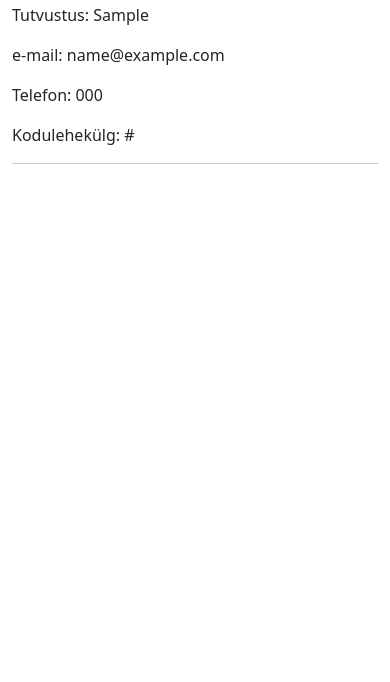
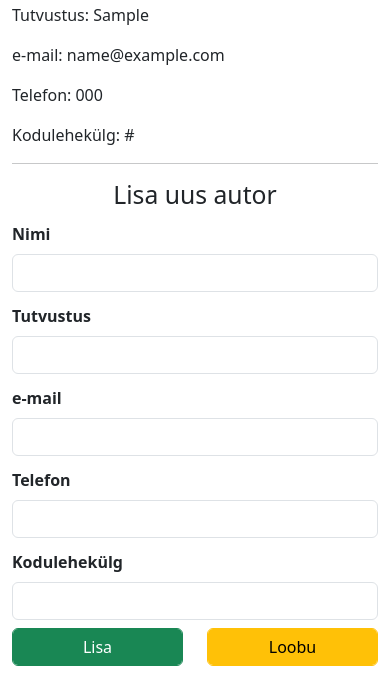
Before and after one commit to HaldiHaldjas/homepage, a PHP site: page /index.php?page=authors in a window 390 px wide. Shown: the part 316-998 px from the top of the page. Before the commit the page ends 480 px from the top, so only its background shows below. Run offline with PHP 8.4, Linux system fonts and the light colour scheme; tables that the repository leaves empty hold one stand-in row (values such as "Sample post").

Commit message:
Autorite lisamine

```diff
--- a/authors.php
+++ b/authors.php
@@ -1,12 +1,19 @@
 <h2 class="text-center">Autorid</h2>
 <?php
+
+require_once 'config/connection.php';
 
 // sql lause, päring ja if lause
 
 $sql = "SELECT * FROM authors";
-$authors = $database->dbGetArray($sql);
+$stmt = $database->dbQuery($sql);
+// $authors = $database->dbGetArray($sql);
 
-if ($authors !== false) {
+$stmt->execute();
+
+$authors = $stmt->fetchAll(PDO::FETCH_ASSOC);
+
+if ($authors) {
     foreach ($authors as $author) {
         echo '<h2>' . $author['name'] . '</h2>';
         echo '<p>Tutvustus: ' . $author['introduction'] . '</p>';
@@ -21,4 +28,108 @@ if ($authors !== false) {
     <div class="alert alert-danger">Sobivaid kirjeid ei leitud</div>
     <?php
 }
+
 ?>
+<?php
+// Lisa uus autor
+
+if (isset($_POST["submit"])) {
+    // võtame vormi sisestatud andmed ja paneme muutujatesse - 2 moodi
+    $name = $_POST["name"];
+    $introduction = $_POST["introduction"];
+    $email = $_POST["email"];
+    $phone = $_POST["phone"];
+    $website = $_POST["website"];
+
+    $sql = "INSERT INTO authors
+    (name, introduction, email, phone, website)
+    VALUES (" . $database->dbFix($name) . ", " . $database->dbFix($introduction) . ", " . $database->dbFix($email) . ", " . $database->dbFix($phone) . ", " . $database->dbFix($website) . ");";
+
+    if ($database->dbQuery($sql)) {
+        $success = true;
+        // kuna laeb uuesti lehe, kustutame posti sisu ära
+        $_POST = array();
+        // php enda funktsioon
+    } else {
+        $success = false;
+    }
+}
+?>
+<div>
+<div class="row">
+    <div class="col-md-8 mx-auto">
+        <h2 class="text-center">Lisa uus autor</h2>
+
+        <?php
+        // Siia tuleb kas roheline või punane teavituskast lisamise kohta
+        // if lause, kas läks andmebaasi kirjutamine läbi
+        // kas muutuja on olemas ja kas success on true
+        // kas läks andmebaasi või ei läinud
+        if (isset($success) && $success) {
+            ?>
+            <div class="alert alert-success">
+                Autori lisamine õnnestus!
+            </div>
+            <?php
+
+        } else if(isset($success) && !$success) {
+            ?>
+            <div class="alert alert-danger">
+                Autori lisamine ei õnnestunud!
+            </div>
+            <?php
+
+        }
+
+        ?>
+
+        <form action="#" method="post">
+            <div class="row mb-2">
+                <label for="name" class="col-sm-2 form-label mt-1 fw-bold">Nimi</label>
+                <div class="col">
+                    <input type="text" name="name" value="" id="name" class="form-control" required>
+                </div>
+            </div>
+
+            <div class="row mb-2">
+                <label for="introduction" class="col-sm-2 form-label mt-1 fw-bold">Tutvustus</label>
+                <div class="col">
+                    <input type="text" name="introduction" value="" id="introduction" class="form-control" required>
+                </div>
+            </div>
+
+            <div class="row mb-2">
+                <label for="email" class="col-sm-2 form-label mt-1 fw-bold">e-mail</label>
+                <div class="col">
+                    <input type="text" name="email" value="" id="email" class="form-control" required>
+                </div>
+            </div>
+
+            <div class="row mb-2">
+                <label for="phone" class="col-sm-2 form-label mt-1 fw-bold">Telefon</label>
+                <div class="col">
+                    <input type="text" name="phone" value="" id="image" class="form-control">
+                </div>
+            </div>
+            <div class="row mb-2">
+            <label for="website" class="col-sm-2 form-label mt-1 fw-bold">Kodulehekülg</label>
+            <div class="col">
+                <input type="text" name="website" value="" id="website" class="form-control">
+            </div>
+
+        </div>
+
+            <div class="row mb-2">
+                <div class="col">
+                    <input type="submit" name="submit" value="Lisa" class="btn btn-success form-control">
+                </div>
+                <div class="col">
+                    <button type="reset" class="btn btn-warning form-control">Loobu</button>
+                </div>
+
+            </div>
+        </form>
+    </div>
+    </form>
+</div>
+</div>
--- a/change_posts.php
+++ b/change_posts.php
@@ -24,7 +24,9 @@ echo $sql;
     <tbody>
         <?php
         foreach($posts as $post){
-            $modified_date = isset($post['modified']) && $post['modified'] !== $post['added'] ? date('j. F, Y H:i', strtotime($post['modified'])) : 'Muutmata';
+            // $modified_date = isset($post['modified']) && $post['modified'] !== $post['added'] ? date('j. F, Y H:i', strtotime($post['modified'])) : 'Muutmata';
+            $modified_date = isset($post['modified']) ? date('j. F, Y H:i', strtotime($post['modified'])) : 'Muutmata';
+
             $added_date = date('j. F, Y H:i', strtotime($post['added']));
         ?>
         <tr>
--- a/config/connection.php
+++ b/config/connection.php
@@ -12,6 +12,7 @@ require_once 'config/db_config.php';
 
       } catch(PDOException $e) {
         echo "Error connecting to database: " . $e->getMessage();
+        exit();
       }
 
 class Db {
@@ -52,6 +53,25 @@ class Db {
         }
         return false;
     }
+
+    public function prepare($sql) {
+    $db = $this->connect();
+    if ($db) {
+        try {
+            $stmt = $db->prepare($sql);
+            return $stmt;
+        } catch (PDOException $e) {
+            echo "<strong>Database connection error:</strong> " . $e->getMessage();
+            exit;
+        }
+    }
+    return false;
+}
+
+    public function execute($stmt, $params = []) {
+    // ... (bind parameters and execute the statement)
+    }
+
 
     // Fetch data as an associative array (SELECT queries)
     function dbGetArray($sql) {
@@ -98,8 +118,7 @@ class Db {
     }
 }
 
-// Create a Db object for database interactions
+// Db object for database interactions
 $database = new Db;
 
-
 ?>
```
Also changed, not shown: change_posts_by_id.php (+46 -16 lines), README.md.
